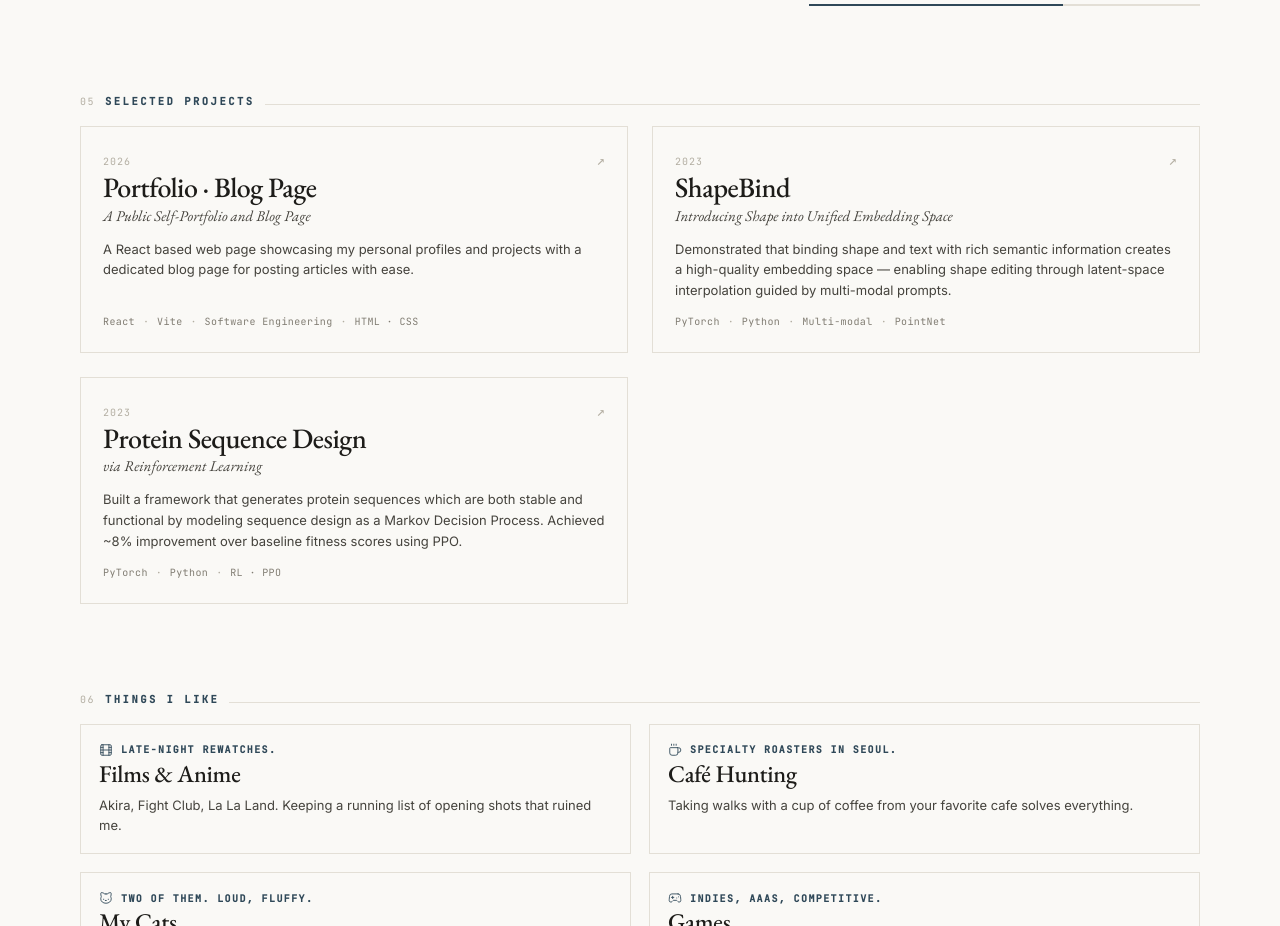
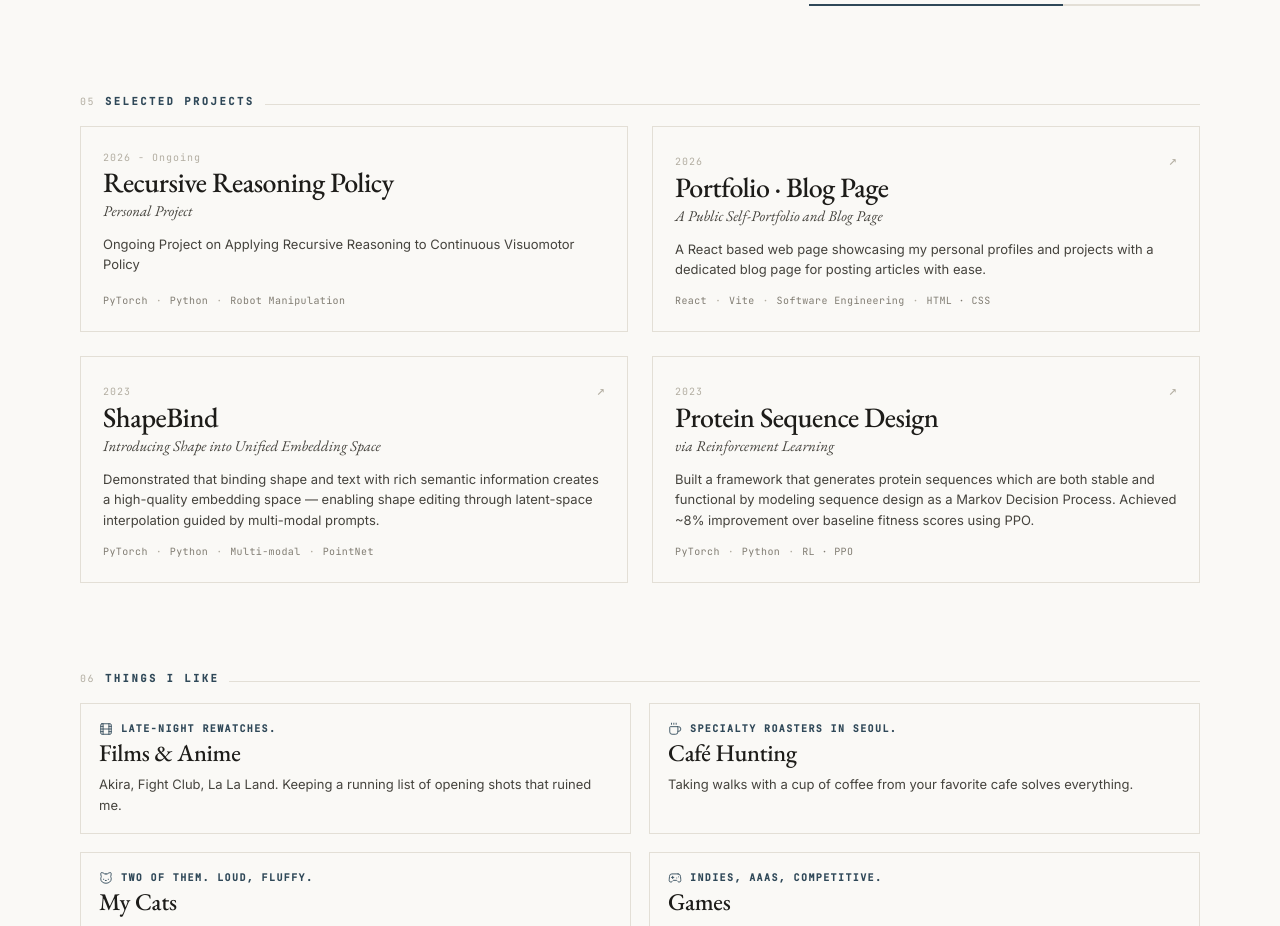
Before and after one commit to jshyunbin/my-portfolio, a React (Vite) app: page / in a window 1280 px wide. Shown: the part 1444-2370 px from the top of the page. Built offline with nearby package versions, Linux system fonts and the light colour scheme; a web font is replaced by a local one.

Commit message:
feat: Updating portfolio data

```diff
--- a/src/data.js
+++ b/src/data.js
@@ -2,9 +2,24 @@ export const PORTFOLIO_DATA = {
   name: "Joshua Hyunbin Lee",
   tagline: "Undergrad Student @ KAIST",
   contacts: [
-    { kind: "email", label: "Email", value: "jshyunbin@gmail.com", href: "mailto:jshyunbin@gmail.com" },
-    { kind: "github", label: "GitHub", value: "github.com/jshyunbin", href: "https://www.github.com/jshyunbin" },
-    { kind: "linkedin", label: "LinkedIn", value: "linkedin.com/in/jhyunbin", href: "https://www.linkedin.com/in/jhyunbin" },
+    {
+      kind: "email",
+      label: "Email",
+      value: "jshyunbin@gmail.com",
+      href: "mailto:jshyunbin@gmail.com",
+    },
+    {
+      kind: "github",
+      label: "GitHub",
+      value: "github.com/jshyunbin",
+      href: "https://www.github.com/jshyunbin",
+    },
+    {
+      kind: "linkedin",
+      label: "LinkedIn",
+      value: "linkedin.com/in/jhyunbin",
+      href: "https://www.linkedin.com/in/jhyunbin",
+    },
     { kind: "location", label: "Based in", value: "Seoul, KR" },
   ],
   education: [
@@ -84,31 +99,61 @@ export const PORTFOLIO_DATA = {
     },
   ],
   skills: [
-    { group: "Languages", items: ["Python", "C / C++", "JavaScript", "Java", "Rust"] },
+    {
+      group: "Languages",
+      items: ["Python", "C / C++", "JavaScript", "Java", "Rust"],
+    },
     { group: "Frameworks", items: ["PyTorch", "NumPy", "pandas", "React"] },
     { group: "Tools", items: ["Docker", "ROS", "MuJoCo", "robosuite"] },
   ],
   spoken: [
     { lang: "Korean", note: "Native", level: 1.0 },
-    { lang: "English", note: "TOEFL 104", level: 0.90 },
+    { lang: "English", note: "TOEFL 104", level: 0.9 },
     { lang: "Japanese", note: "JLPT N2", level: 0.65 },
   ],
   hobbies: [
-    { title: "Films & Anime", note: "Late-night rewatches.", detail: "Akira, Fight Club, La La Land. Keeping a running list of opening shots that ruined me.", icon: "film" },
-    { title: "Café Hunting", note: "Specialty roasters in Seoul.", detail: "Taking walks with a cup of coffee from your favorite cafe solves everything.", icon: "coffee" },
-    { title: "My Cats", note: "Two of them. Loud, fluffy.", detail: "Ari (Siberian/Norweigian Forest Cat) and Zorro (Ragdoll).", icon: "cat" },
-    { title: "Games", note: "Indies, AAAs, Competitive.", detail: "From Hollow Knight, The Last of Us, Nier: Automata to Tekken.", icon: "controller" },
-    { title: "Architecture", note: "Connecting People, Time and Place", detail: "Love exploring buildings and following the architect's mind.", icon: "landmark" },
+    {
+      title: "Films & Anime",
+      note: "Late-night rewatches.",
+      detail:
+        "Akira, Fight Club, La La Land. Keeping a running list of opening shots that ruined me.",
+      icon: "film",
+    },
+    {
+      title: "Café Hunting",
+      note: "Specialty roasters in Seoul.",
+      detail:
+        "Taking walks with a cup of coffee from your favorite cafe solves everything.",
+      icon: "coffee",
+    },
+    {
+      title: "My Cats",
+      note: "Two of them. Loud, fluffy.",
+      detail: "Ari (Siberian/Norweigian Forest Cat) and Zorro (Ragdoll).",
+      icon: "cat",
+    },
+    {
+      title: "Games",
+      note: "Indies, AAAs, Competitive.",
+      detail: "From Hollow Knight, The Last of Us, Nier: Automata to Tekken.",
+      icon: "controller",
+    },
+    {
+      title: "Architecture",
+      note: "Connecting People, Time and Place",
+      detail: "Love exploring buildings and following the architect's mind.",
+      icon: "landmark",
+    },
   ],
   projects: [
-    // {
-    //   title: "Deep Reasoning Policy",
-    //   sub: "Ongoing Project on Applying Recursive Reasoning to Continuous Visuomotor Policy",
-    //   desc: "Inspired by HRM, TRM and GRAM architecture. ",
-    //   stack: ["PyTorch", "Python", "Robot Manipulation"],
-    //   url: "",
-    //   year: "2026 - Ongoing",
-    // },
+    {
+      title: "Recursive Reasoning Policy",
+      sub: "Personal Project",
+      desc: "Ongoing Project on Applying Recursive Reasoning to Continuous Visuomotor Policy",
+      stack: ["PyTorch", "Python", "Robot Manipulation"],
+      url: "",
+      year: "2026 - Ongoing",
+    },
     {
       title: "Portfolio · Blog Page",
       sub: "A Public Self-Portfolio and Blog Page",
```
